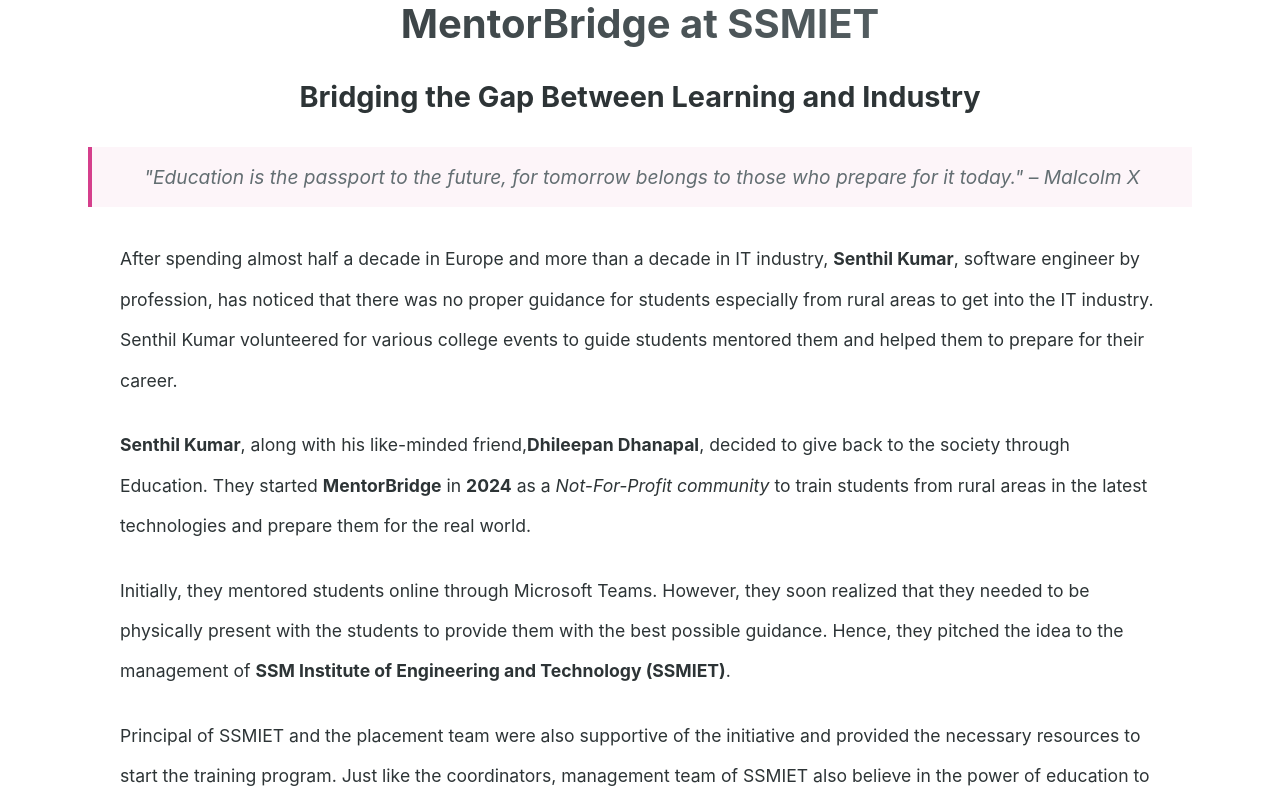
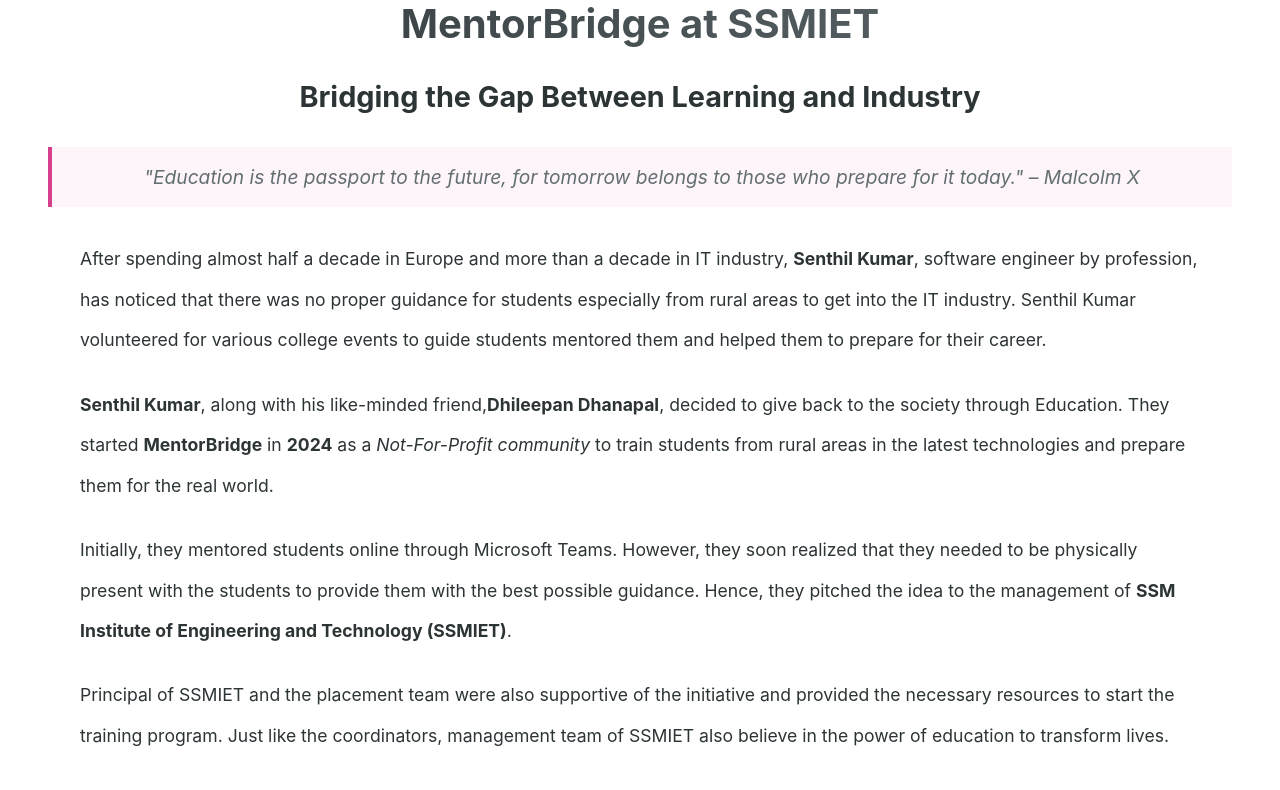
Before and after one commit to mentorbridgeindia/product-dev-center, a React (Create React App) app: page /about in a window 1280 px wide. Shown: the top 790 px of the page. Built offline with nearby package versions, Linux system fonts and the light colour scheme.

Commit message:
Made responsive for mobile

```diff
--- a/src/About.tsx
+++ b/src/About.tsx
@@ -18,8 +18,9 @@ const isDesktop = window.innerWidth > 1200;
 const Container = styled.div`
   padding: ${isDesktop ? "0 3rem" : "0"};
   min-height: 100vh;
-  max-width: 1200px;
+  /* max-width: 1200px; */
   margin: 0 auto;
+  margin-bottom: 5rem;
 `;
 
 const Section = styled.section`
--- a/src/Listing.tsx
+++ b/src/Listing.tsx
@@ -37,6 +37,11 @@ const TabContainer = styled.div`
   justify-content: center;
   margin-bottom: 2rem;
   gap: 1rem;
+
+  @media (max-width: 768px) {
+    flex-direction: column;
+    align-items: center;
+  }
 `;
 
 const Tab = styled.button<{ active: boolean }>`
--- a/src/Mentors.tsx
+++ b/src/Mentors.tsx
@@ -13,10 +13,9 @@ const fadeIn = keyframes`
 `;
 
 const Container = styled.div`
-  padding: 2rem;
   min-height: 100vh;
-  max-width: 1200px;
   margin: 0 auto;
+  margin-bottom: 5rem;
 `;
 
 const Title = styled.h1`
@@ -255,6 +254,10 @@ const EducationDescription = styled.p`
 const FlexBox = styled.div`
   display: flex;
   gap: 1rem;
+
+  @media (max-width: 768px) {
+    flex-direction: column;
+  }
 `;
 
 const List = styled.ul`
@@ -398,7 +401,9 @@ const mentors: Mentor[] = [
     ],
     inspirations: [
       "Methagu Vellupillai Prabhakaran",
-      "J.Jayalalitha",
+      "King Maker Kamaraj",
+      "Lee Kuan Yew",
+      "Selvi J. Jayalalitha",
       "Adolf Hitler",
     ],
   },
--- a/src/Products.tsx
+++ b/src/Products.tsx
@@ -14,7 +14,9 @@ const fadeIn = keyframes`
   }
 `;
 
-const Container = styled.div``;
+const Container = styled.div`
+  margin-bottom: 5rem;
+`;
 
 export const Header = styled.div`
   text-align: center;
--- a/src/StudentsList.tsx
+++ b/src/StudentsList.tsx
@@ -143,6 +143,10 @@ const SearchInput = styled.input`
   }
 `;
 
+const Container = styled.div`
+  margin-bottom: 5rem;
+`;
+
 const FilterSelect = styled.select`
   width: 100%;
   padding: 1rem;
@@ -194,7 +198,7 @@ export const StudentsList: React.FC = () => {
   });
 
   return (
-    <>
+    <Container>
       <Header>
         <Subtitle>Students participated in the program</Subtitle>
       </Header>
@@ -231,6 +235,6 @@ export const StudentsList: React.FC = () => {
           <PersonItem key={person.id} person={person} />
         ))}
       </List>
-    </>
+    </Container>
   );
 };
```
